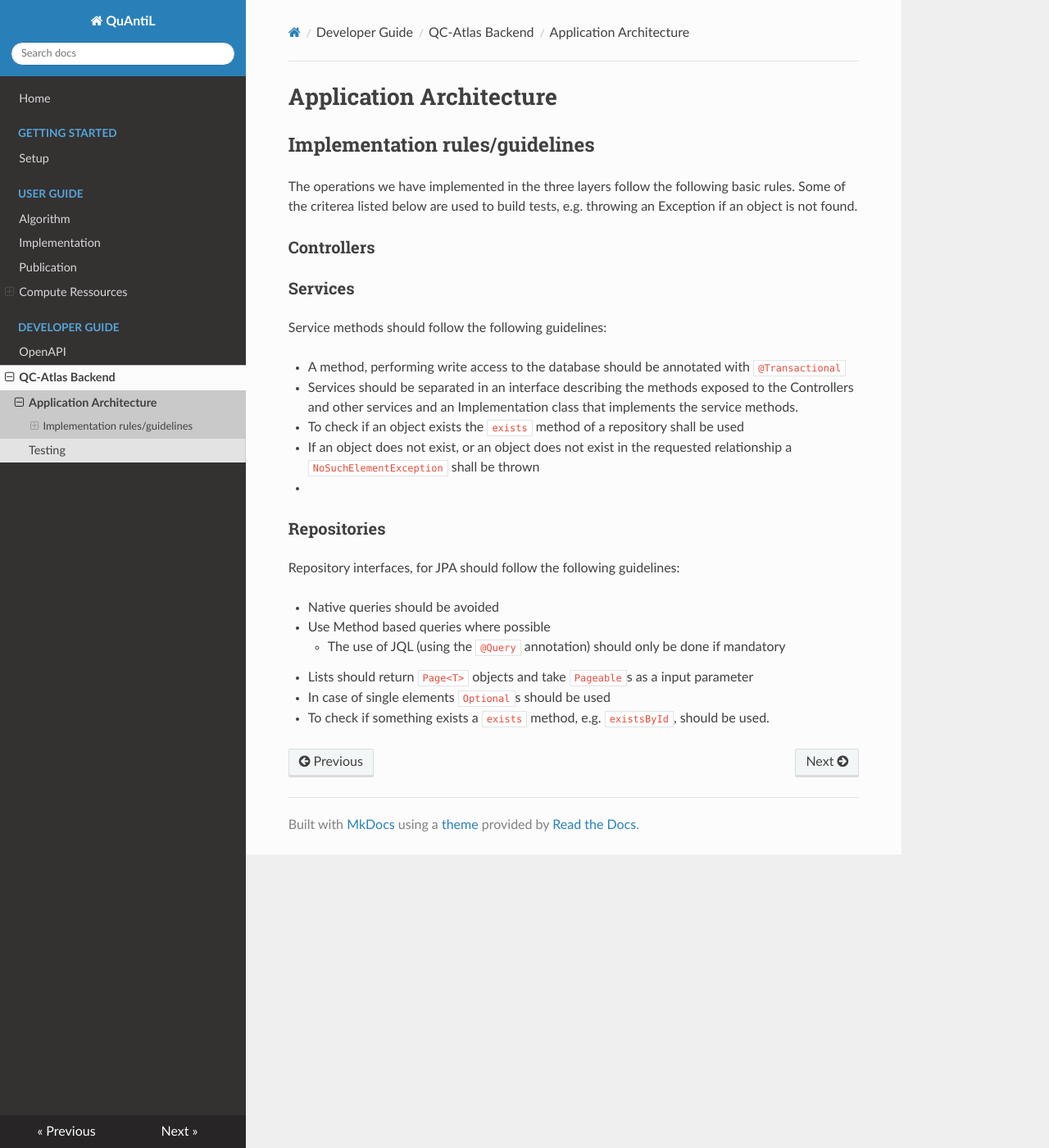
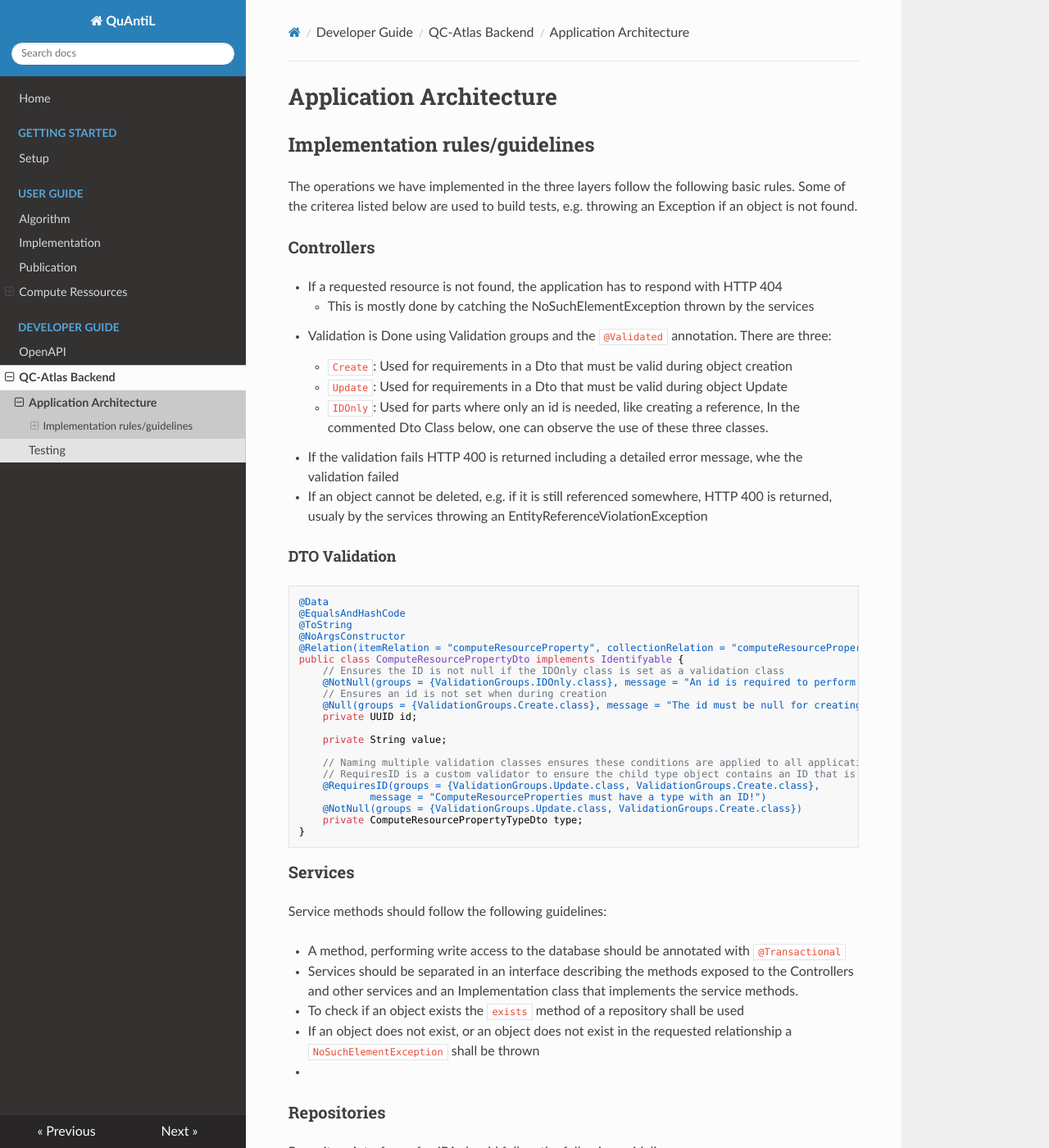
Before and after one commit to UST-QuAntiL/quantil-docs, an MkDocs documentation site: the page built from docs/developer-guide/qc-atlas/application-architecture.md, in a window 1280 px wide and 1400 px high. Shown: the whole window at 82% size. Built offline with MkDocs 1.6.1, drawn with Linux system fonts in a browser that asks for light colours; nearby versions of some CDN libraries.

Commit message:
Add some more docs

````diff
--- a/docs/developer-guide/qc-atlas/application-architecture.md
+++ b/docs/developer-guide/qc-atlas/application-architecture.md
@@ -6,6 +6,41 @@ The operations we have implemented in the three layers follow the following basi
 Some of the criterea listed below are used to build tests, e.g. throwing an Exception if an object is not found.
 
 ### Controllers
+
+- If a requested resource is not found, the application has to respond with HTTP 404
+    - This is mostly done by catching the NoSuchElementException thrown by the services
+- Validation is Done using Validation groups and the `@Validated` annotation. There are three:
+    - `Create`: Used for requirements in a Dto that must be valid during object creation
+    - `Update`: Used for requirements in a Dto that must be valid during object Update
+    - `IDOnly`: Used for parts where only an id is needed, like creating a reference, In the commented Dto Class below, one can observe the use of these three classes.
+- If the validation fails HTTP 400 is returned including a detailed error message, whe the validation failed
+- If an object cannot be deleted, e.g. if it is still referenced somewhere, HTTP 400 is returned, usualy by the services throwing an EntityReferenceViolationException
+
+#### DTO Validation
+
+```java
+@Data
+@EqualsAndHashCode
+@ToString
+@NoArgsConstructor
+@Relation(itemRelation = "computeResourceProperty", collectionRelation = "computeResourceProperties")
+public class ComputeResourcePropertyDto implements Identifyable {
+    // Ensures the ID is not null if the IDOnly class is set as a validation class
+    @NotNull(groups = {ValidationGroups.IDOnly.class}, message = "An id is required to perform an update")
+    // Ensures an id is not set when during creation
+    @Null(groups = {ValidationGroups.Create.class}, message = "The id must be null for creating a compute resource property")
+    private UUID id;
+
+    private String value;
+
+    // Naming multiple validation classes ensures these conditions are applied to all applications
+    // RequiresID is a custom validator to ensure the child type object contains an ID that is not null
+    @RequiresID(groups = {ValidationGroups.Update.class, ValidationGroups.Create.class},
+            message = "ComputeResourceProperties must have a type with an ID!")
+    @NotNull(groups = {ValidationGroups.Update.class, ValidationGroups.Create.class})
+    private ComputeResourcePropertyTypeDto type;
+}
+```
 
 ### Services
 
````
